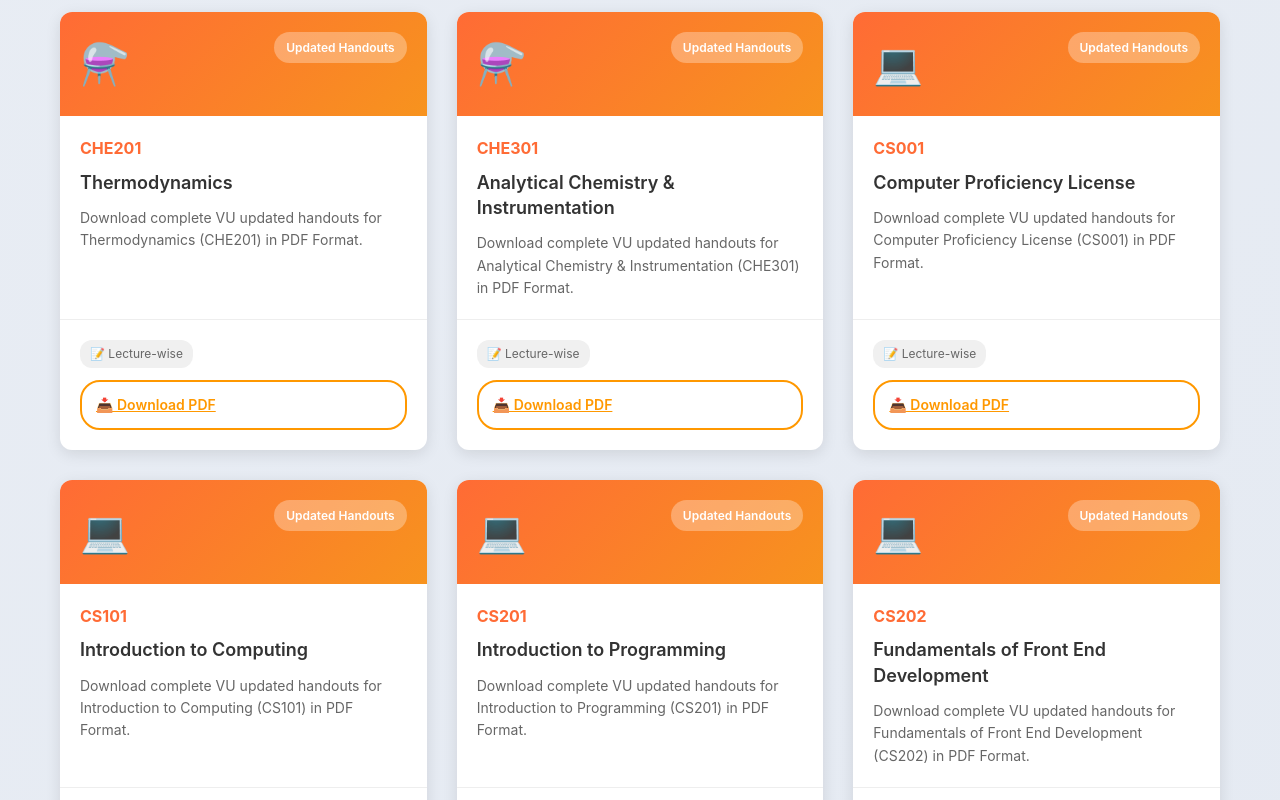
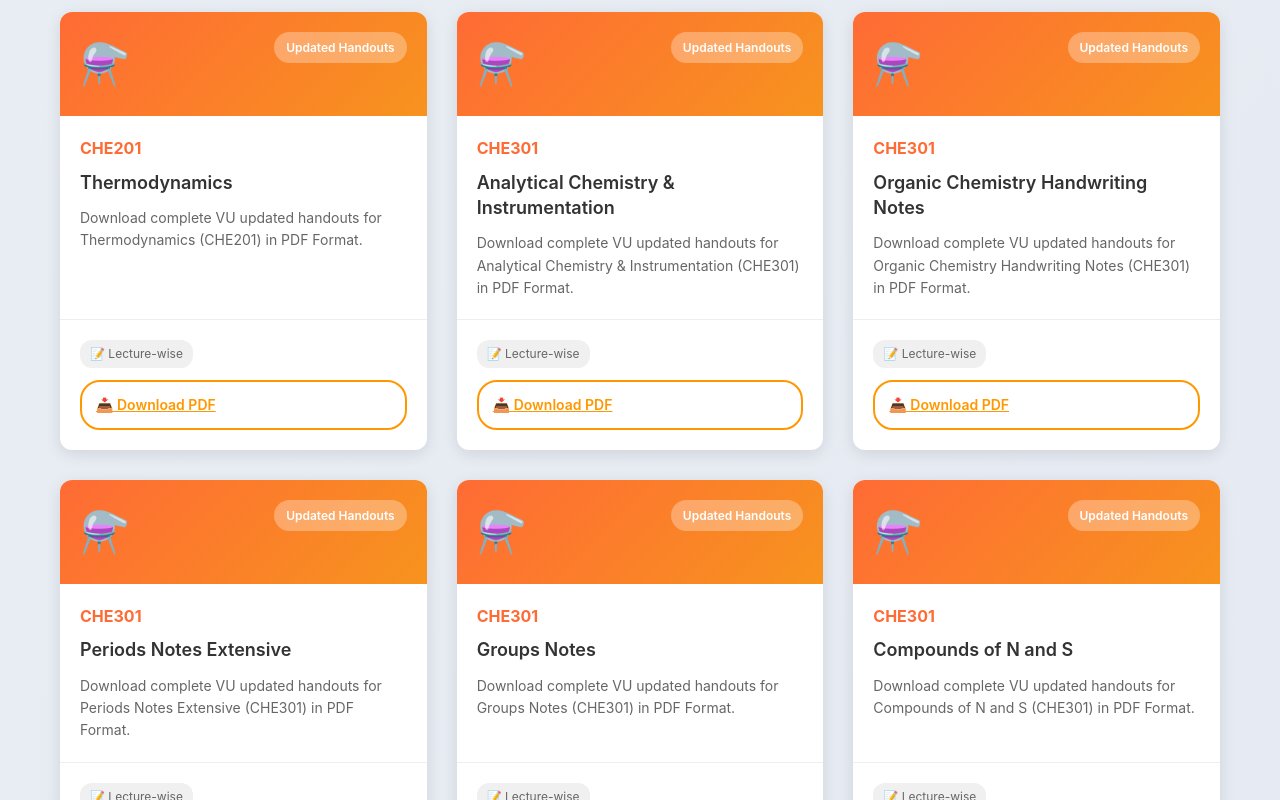
Before and after one commit to Sahirullah/TestSphare, a React (Vite) app: page /vu-handout in a window 1280 px wide. Shown: the part 10560-11360 px from the top of the page. Built offline with nearby package versions, Linux system fonts and the light colour scheme; the HTML template or start-up script is replaced by a standard one.

Commit message:
links biology books

```diff
--- a/src/data/allBooksData.js
+++ b/src/data/allBooksData.js
@@ -76,6 +76,15 @@
   // CHE - Chemistry
   { id: 48, code: 'CHE201', title: 'Thermodynamics', category: 'che', image: '⚗️' ,link:'https://drive.google.com/file/d/1ASgmNarCTEAtqhiLmLBu6oZ2Nl7hrNI9/view?usp=drive_link'},
   { id: 49, code: 'CHE301', title: 'Analytical Chemistry & Instrumentation', category: 'che', image: '⚗️' ,link:'https://drive.google.com/file/d/1CV56EqoPc91JekcIRLdrqKgdpzGO0Bvp/view?usp=drive_link'},
+  //My Drive Notes
+  { id: 49, code: 'CHE301', title: 'Organic Chemistry Handwriting Notes', category: 'che', image: '⚗️' ,link:'https://drive.google.com/file/d/1ktr0gl_TEVxxPoPvPDWyZNSTK2JQI6lT/view?usp=sharing'},
+  { id: 49, code: 'CHE301', title: 'Periods Notes Extensive', category: 'che', image: '⚗️' ,link:'https://drive.google.com/file/d/1lbDXxdGEvbvQ2regA5LyGzaPkIFXYrF2/view?usp=sharing'},
+  { id: 49, code: 'CHE301', title: 'Groups Notes', category: 'che', image: '⚗️' ,link:'https://drive.google.com/file/d/1IhBkECoe4ako0Nv_KCdvwdMG-E1jfxlZ/view?usp=sharing'},
+  { id: 49, code: 'CHE301', title: 'Compounds of N and S', category: 'che', image: '⚗️' ,link:'https://drive.google.com/file/d/1c0oJcWkef5chAWgI9RNq-3BGYEZCwlZL/view?usp=sharing'},
+  { id: 49, code: 'CHE301', title: 'Transition Elements Notes', category: 'che', image: '⚗️' ,link:'https://drive.google.com/file/d/1iwLeqz1z8bWjsthY0y9vK_2ApjhvfvzI/view?usp=sharing'},
+  { id: 49, code: 'CHE301', title: 'Acidic Strength of carb.acids ', category: 'che', image: '⚗️' ,link:'https://drive.google.com/file/d/1m8OTc4J9ad5xo2bKZyRk4KZDkWrP6MLs/view?usp=sharing'},
+  { id: 49, code: 'CHE301', title: 'Chemistry shortlisting 1st year for final revision', category: 'che', image: '⚗️' ,link:'https://drive.google.com/file/d/1hq568vVwR6trF-GJ_JcEQ0bYBAauYptV/view?usp=sharing'},
+  { id: 49, code: 'CHE301', title: '', category: 'che', image: '⚗️' ,link:''},
 
   // CS - Computer Science
   { id: 50, code: 'CS001', title: 'Computer Proficiency License', category: 'cs', image: '💻',link:'https://drive.google.com/file/d/15ZjdJ5uB6JiJTgu0xBiD5TJvloL174cJ/view?usp=drive_link' },
```
